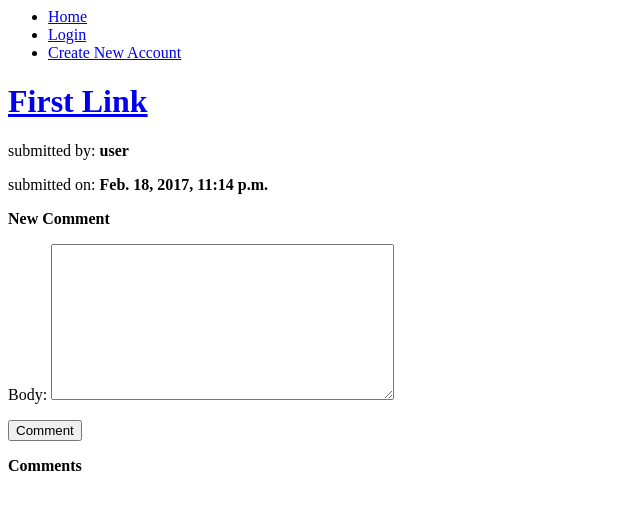
After one commit to colinpade/discuss, a Django app: page /submission/1/ in a window 1280 px wide. The commit adds this page. Shown: the top 510 px of the page, without its empty margins (0-640 px from the left). Run offline with Django 3.2, Linux system fonts and the light colour scheme; data comes from the database, SQL or seed files in the repository; both versions use the stored data as it was after the commit.

Commit message:
read me commit with captcha

```diff
--- a/discuss/settings.py
+++ b/discuss/settings.py
@@ -40,6 +40,7 @@ INSTALLED_APPS = [
 
     'accounts',
     'links',
+    'captcha',
 ]
 
 MIDDLEWARE_CLASSES = [
@@ -127,3 +128,7 @@ STATIC_URL = '/static/'
 
 LOGIN_REDIRECT_URL = '/'
 LOGIN_URL = '/login/'
+
+RECAPTCHA_PUBLIC_KEY = '6Lc0exYUAAAAADyyq8gQYUDCgbBEuuYhvqpMldMx'
+RECAPTCHA_PRIVATE_KEY = '6Lc0exYUAAAAAKmvJloG7p2paIhpIt2ebRnYg5Sl'
+NOCAPTCHA = True
--- a/discuss/urls.py
+++ b/discuss/urls.py
@@ -1,19 +1,3 @@
-"""discuss URL Configuration
-
-The `urlpatterns` list routes URLs to views. For more information please see:
-    https://docs.djangoproject.com/en/1.9/topics/http/urls/
-Examples:
-Function views
-    1. Add an import:  from my_app import views
-    2. Add a URL to urlpatterns:  url(r'^$', views.home, name='home')
-Class-based views
-    1. Add an import:  from other_app.views import Home
-    2. Add a URL to urlpatterns:  url(r'^$', Home.as_view(), name='home')
-Including another URLconf
-    1. Add an import:  from blog import urls as blog_urls
-    2. Import the include() function: from django.conf.urls import url, include
-    3. Add a URL to urlpatterns:  url(r'^blog/', include(blog_urls))
-"""
 from django.conf.urls import url
 from django.contrib import admin
 from django.contrib.auth.views import login
@@ -21,13 +5,25 @@ from django.contrib.auth.views import logout
 from django.views.generic import TemplateView
 
 from accounts.views import UserRegistrationView
+from links.views import NewSubmissionView, SubmissionDetailView, NewCommentView
+from links.views import NewCommentReplyView, HomeView, UpvoteSubmissionView
+from links.views import RemoveUpvoteFromSubmissionView
 
 urlpatterns = [
     url(r'^admin/', admin.site.urls),
 
-    url(r'^$', TemplateView.as_view(template_name='home.html'), name='home'),
+    url(r'^$', HomeView.as_view(), name='home'),
 
     url(r'^login/$', login, kwargs={'template_name': 'login.html'}, name='login'),
     url(r'^logout/$', logout, kwargs={'next_page': '/login/'}, name='logout'),
     url(r'^register/$', UserRegistrationView.as_view(), name='user-registration'),
+
+    url(r'^new-submission/$', NewSubmissionView.as_view(), name='new-submission'),
+    url(r'^submission/(?P<pk>\d+)/$', SubmissionDetailView.as_view(),
+        name='submission-detail'),
+    url(r'new-comment/$', NewCommentView.as_view(), name='new-comment'),
+    url(r'new-comment-reply/$', NewCommentReplyView.as_view(), name='new-comment-reply'),
+    url(r'^upvote/(?P<link_pk>\d+)/$', UpvoteSubmissionView.as_view(), name='upvote-submission'),
+    url(r'^upvote/(?P<link_pk>\d+)/remove/$', RemoveUpvoteFromSubmissionView.as_view(), name='remove-upvote'),
+
 ]
--- /dev/null
+++ b/links/forms.py
@@ -0,0 +1,14 @@
+from django import forms
+from captcha.fields import ReCaptchaField
+
+from links.models import Comment
+
+
+class CommentModelForm(forms.ModelForm):
+    link_pk = forms.IntegerField(widget=forms.HiddenInput)
+    parent_comment_pk = forms.IntegerField(widget=forms.HiddenInput, required=False)
+    captcha = ReCaptchaField()
+
+    class Meta:
+        model = Comment
+        fields = ('body',)
--- a/links/models.py
+++ b/links/models.py
@@ -9,3 +9,12 @@ class Link(models.Model):
     upvotes = models.ManyToManyField(User, related_name='votes')
 
     submitted_on = models.DateTimeField(auto_now_add=True, editable=False)
+
+class Comment(models.Model):
+    body = models.TextField()
+
+    commented_on = models.ForeignKey(Link)
+    in_reply_to = models.ForeignKey('self', null=True)
+
+    commented_by = models.ForeignKey(User)
+    created_on = models.DateTimeField(auto_now_add=True, editable=False)
--- /dev/null
+++ b/links/templates/submission_detail.html
@@ -0,0 +1,32 @@
+{% extends 'base.html' %}
+
+{% block content %}
+  <h1><a href="{{ object.url }}" target="_blank">{{ object.title }}</a></h1>
+  <p>submitted by: <b>{{ object.submitted_by.username }}</b></p>
+  <p>submitted on: <b>{{ object.submitted_on }}</b></p>
+
+  <p>
+    <b>New Comment</b>
+    <form action="{% url "new-comment" %}?link_pk={{ object.pk }}" method="post">
+      {% csrf_token %}{{ comment_form.as_p }}
+      <input type="submit" value="Comment" />
+    </form>
+  </p>
+  <p>
+    <b>Comments</b>
+    <ul>
+      {% for comment in comments %}
+      <li>
+        {{ comment.body }} (<a href="{% url "new-comment-reply" %}?link_pk={{ object.pk }}&parent_comment_pk={{ comment.pk }}">Reply</a>)</li>
+        {% if comment.comment_set.exists %}
+        <ul>
+          {% for reply in comment.comment_set.all %}
+          <li>{{ reply.body }}</li>
+          {% endfor %}
+        </ul>
+        {% endif %}
+      </li>
+      {% endfor %}
+    </ul>
+  </p>
+{% endblock %}
--- a/links/views.py
+++ b/links/views.py
@@ -1,3 +1,158 @@
-from django.shortcuts import render
+from django.contrib.auth.decorators import login_required
+from django.core.urlresolvers import reverse
+from django.http.response import HttpResponseRedirect
+from django.utils import timezone
+from django.utils.decorators import method_decorator
+from django.views.generic import CreateView, DetailView, TemplateView, View
 
-# Create your views here.
+from links.models import Link
+from links.forms import CommentModelForm
+from links.models import Comment
+
+
+class NewSubmissionView(CreateView):
+    model = Link
+    #things we want to be editable out of everything in the model above
+    fields = (
+        'title', 'url'
+    )
+
+    template_name = 'new_submission.html'
+
+    @method_decorator(login_required)
+    def dispatch(self, *args, **kwargs):
+        return super(NewSubmissionView, self).dispatch(*args, **kwargs)
+
+    def form_valid(self, form):
+        new_link = form.save(commit=False)
+        new_link.submitted_by = self.request.user;
+        new_link.save()
+
+        self.object = new_link
+        return HttpResponseRedirect(self.get_success_url())
+
+    def get_success_url(self):
+        return reverse('submission-detail', kwargs={'pk': self.object.pk})
+
+
+class SubmissionDetailView(DetailView):
+    model = Link
+    template_name = 'submission_detail.html'
+
+    def get_context_data(self, **kwargs):
+        ctx = super(SubmissionDetailView, self).get_context_data(**kwargs)
+
+        submission_comments = Comment.objects.filter(commented_on=self.object,
+            in_reply_to__isnull=True)
+        ctx['comments'] = submission_comments
+        ctx['comment_form'] = CommentModelForm(initial={'link_pk': self.object.pk})
+
+        return ctx
+
+class NewCommentView(CreateView):
+    form_class = CommentModelForm
+    http_method_names = ('post',)
+    template_name = 'comment.html'
+
+    @method_decorator(login_required)
+    def dispatch(self, *args, **kwargs):
+        return super(NewCommentView, self).dispatch(*args, **kwargs)
+
+    def form_valid(self, form):
+        parent_link = Link.objects.get(pk=form.cleaned_data['link_pk'])
+
+        new_comment = form.save(commit=False)
+        new_comment.commented_on = parent_link
+        new_comment.commented_by = self.request.user
+
+        new_comment.save()
+
+        return HttpResponseRedirect(reverse('submission-detail', kwargs={'pk': parent_link.pk}))
+
+    def get_initial(self):
+        initial_data = super(NewCommentView, self).get_initial()
+        initial_data['link_pk'] = self.request.GET['link_pk']
+
+    def get_context_data(self, **kwargs):
+        ctx = super(NewCommentView, self).get_context_data(**kwargs)
+        ctx['submission'] = Link.objects.get(pk=self.request.GET['link_pk'])
+
+        return ctx
+
+
+class NewCommentReplyView(CreateView):
+    form_class = CommentModelForm
+    template_name = 'comment_reply.html'
+
+    @method_decorator(login_required)
+    def dispatch(self, *args, **kwargs):
+        return super(NewCommentReplyView, self).dispatch(*args, **kwargs)
+
+    def get_context_data(self, **kwargs):
+        ctx = super(NewCommentReplyView, self).get_context_data(**kwargs)
+        ctx['parent_comment'] = Comment.objects.get(pk=self.request.GET['parent_comment_pk'])
+
+        return ctx
+
+    def get_initial(self):
+        initial_data = super(NewCommentReplyView, self).get_initial()
+
+        link_pk = self.request.GET['link_pk']
+        initial_data['link_pk'] = link_pk
+
+        parent_comment_pk = self.request.GET['parent_comment_pk']
+        initial_data['parent_comment_pk'] = parent_comment_pk
+
+        return initial_data
+
+    def form_valid(self, form):
+        parent_link = Link.objects.get(pk=form.cleaned_data['link_pk'])
+        parent_comment = Comment.objects.get(pk=form.cleaned_data['parent_comment_pk'])
+
+        new_comment = form.save(commit=False)
+        new_comment.commented_on = parent_link
+        new_comment.in_reply_to = parent_comment
+        new_comment.commented_by = self.request.user
+
+        new_comment.save()
+
+        return HttpResponseRedirect(reverse('submission-detail', kwargs={'pk': parent_link.pk}))
+
+
+class HomeView(TemplateView):
+    template_name = 'home.html'
+
+    def get_context_data(self, **kwargs):
+        ctx = super(HomeView, self).get_context_data(**kwargs)
+
+        now = timezone.now()
+        submissions = Link.objects.all()
+        for submission in submissions:
+            num_votes = submission.upvotes.count()
+            num_comments = submission.comment_set.count()
+
+            date_diff = now - submission.submitted_on
+            number_of_days_since_submission = date_diff.days
+
+            submission.rank = num_votes + num_comments - number_of_days_since_submission
+
+        sorted_submissions = sorted(submissions, key=lambda x: x.rank, reverse=True)
+        ctx['submissions'] = sorted_submissions
+
+        return ctx
+
+
+class RemoveUpvoteFromSubmissionView(View):
+    def get(self, request, link_pk, **kwargs):
+        link = Link.objects.get(pk=link_pk)
+        link.upvotes.remove(request.user)
+
+        return HttpResponseRedirect(reverse('home'))
+
+
+class UpvoteSubmissionView(View):
+    def get(self, request, link_pk, **kwargs):
+        link = Link.objects.get(pk=link_pk)
+        link.upvotes.add(request.user)
+
+        return HttpResponseRedirect(reverse('home'))
--- /dev/null
+++ b/requirements.txt
@@ -0,0 +1,6 @@
+appdirs==1.4.0
+Django==1.10.5
+django-recaptcha==1.2.1
+packaging==16.8
+pyparsing==2.1.10
+six==1.10.0
--- a/templates/base.html
+++ b/templates/base.html
@@ -7,7 +7,9 @@
 <body>
     <nav>
         <ul>
+            <li><a href="{% url "home" %}">Home</a></li>
             {% if request.user.is_authenticated %}
+            <li><a href="{% url "new-submission" %}">Submit New Link</a></li>
             <li><a href="{% url "logout" %}">Logout</a></li>
             {% else %}
             <li><a href="{% url "login" %}">Login</a></li>
```
Also changed, not shown: links/templates/comment.html (added, +15 -0 lines), links/templates/comment_reply.html (added, +13 -0 lines), links/templates/new_submission.html (added, +9 -0 lines), templates/home.html (+14 -0 lines), README.md (added), db.sqlite3, links/migrations/0002_comment.py (added), 1 other file.
